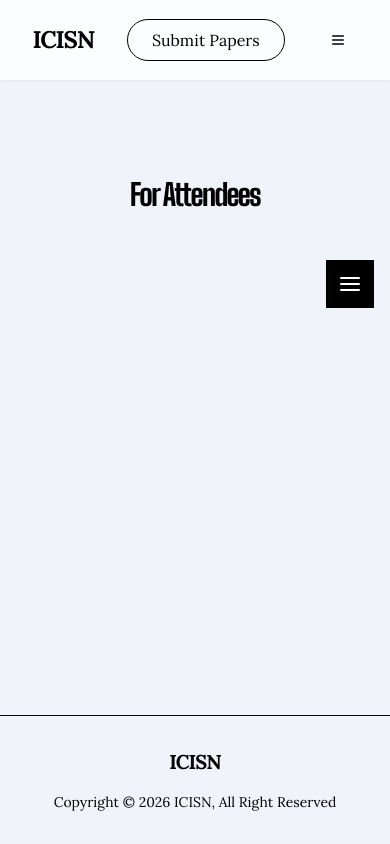
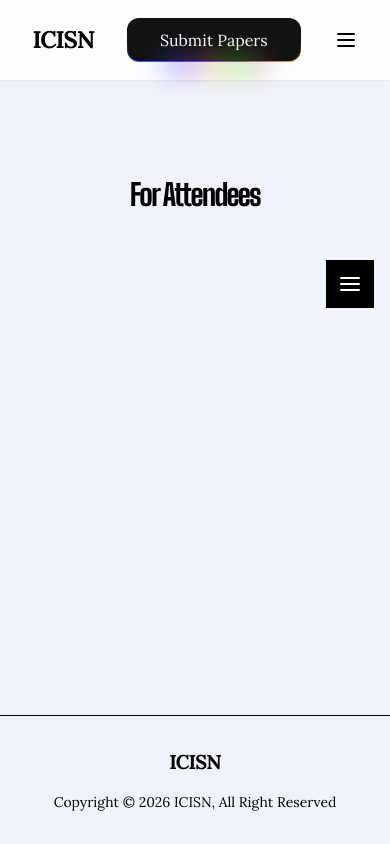
Before and after one commit to SkundKumar/icisn-conference, a Next.js app: page /for-attendees in a window 390 px wide. Built offline with nearby package versions, Linux system fonts and the light colour scheme.

Commit message:
button change and 2026 to all

```diff
--- a/app/for-attendees/page.tsx
+++ b/app/for-attendees/page.tsx
@@ -336,7 +336,7 @@ const [activeTab, setActiveTab] = useState("registration");
           <tbody>
             <tr className="border-t">
               <td className="p-3">Paper Submission Deadline</td>
-              <td className="p-3">22 November 2024, 22 December 2024</td>
+              <td className="p-3">22 November 2026, 22 December 2026</td>
             </tr>
             <tr className="border-t">
               <td className="p-3">Papers Decision</td>
--- a/app/globals.css
+++ b/app/globals.css
@@ -6,6 +6,11 @@
 
 @layer base {
   :root {
+    --color-1: 220, 90%, 56%;
+  --color-2: 340, 90%, 56%;
+  --color-3: 40, 90%, 56%;
+  --color-4: 120, 90%, 56%;
+  --color-5: 260, 90%, 56%;
     /* 🎓 ACADEMIC & PROFESSIONAL COLORS */
     --background: hsl(220, 50%, 96%); /* Light Grayish Blue */
     --foreground: hsl(220, 100%, 20%); /* Deep Navy Blue */
--- a/components/RainbowButton.tsx
+++ b/components/RainbowButton.tsx
@@ -18,7 +18,7 @@ export const RainbowButton = React.forwardRef<
         // light mode colors
         "bg-[linear-gradient(#121213,#121213),linear-gradient(#121213_50%,rgba(18,18,19,0.6)_80%,rgba(18,18,19,0)),linear-gradient(90deg,hsl(var(--color-1)),hsl(var(--color-5)),hsl(var(--color-3)),hsl(var(--color-4)),hsl(var(--color-2)))]",
         // dark mode colors
-        "dark:bg-[linear-gradient(#fff,#fff),linear-gradient(#fff_50%,rgba(255,255,255,0.6)_80%,rgba(0,0,0,0)),linear-gradient(90deg,hsl(var(--color-1)),hsl(var(--color-5)),hsl(var(--color-3)),hsl(var(--color-4)),hsl(var(--color-2)))]",
+
         className,
       )}
       {...props}
--- a/components/header.tsx
+++ b/components/header.tsx
@@ -1,11 +1,11 @@
-"use client"
+"use client";
 
-import { useState, useEffect } from "react"
-import Link from "next/link"
-import { Menu, X } from "lucide-react"
-import { Button } from "@/components/ui/button"
-import { cn } from "@/lib/utils"
-import { usePathname } from "next/navigation"
+import { useState, useEffect } from "react";
+import Link from "next/link";
+import { Menu, X } from "lucide-react";
+import { cn } from "@/lib/utils";
+import { usePathname } from "next/navigation";
+import { RainbowButton } from "./RainbowButton" // Import the RainbowButton
 
 const navItems = [
   { name: "HOME", path: "/" },
@@ -15,21 +15,21 @@ const navItems = [
   { name: "FOR ATTENDEES", path: "/for-attendees" },
   { name: "HISTORY", path: "/history" },
   { name: "CONTACT US", path: "/contact" },
-]
+];
 
 export default function Header() {
-  const [isOpen, setIsOpen] = useState(false)
-  const [scrolled, setScrolled] = useState(false)
-  const pathname = usePathname()
+  const [isOpen, setIsOpen] = useState(false);
+  const [scrolled, setScrolled] = useState(false);
+  const pathname = usePathname();
 
   useEffect(() => {
     const handleScroll = () => {
-      setScrolled(window.scrollY > 10)
-    }
+      setScrolled(window.scrollY > 10);
+    };
 
-    window.addEventListener("scroll", handleScroll)
-    return () => window.removeEventListener("scroll", handleScroll)
-  }, [])
+    window.addEventListener("scroll", handleScroll);
+    return () => window.removeEventListener("scroll", handleScroll);
+  }, []);
 
   return (
     <header
@@ -41,10 +41,14 @@ export default function Header() {
       <div className="container mx-auto px-4 md:px-6">
         <div className="flex h-20 items-center justify-around">
           <Link href="/" className="flex items-center space-x-2" onClick={() => setIsOpen(false)}>
-            <span className={cn(
+            <span
+              className={cn(
                 "text-2xl font-bold tracking-tighter font-playfair",
                 scrolled || pathname !== "/" ? "text-black" : "text-white"
-            )}>ICISN</span>
+              )}
+            >
+              ICISN
+            </span>
           </Link>
 
           <nav className="hidden md:flex space-x-6">
@@ -56,12 +60,11 @@ export default function Header() {
                   "text-sm font-medium tracking-wider transition-colors",
                   pathname === item.path
                     ? scrolled || pathname !== "/"
-        ? "text-black border-b-2 border-black pb-1" // Black when scrolled
-        : "text-white border-b-2 border-white pb-1" // White when not scrolled
+                      ? "text-black border-b-2 border-black pb-1"
+                      : "text-white border-b-2 border-white pb-1"
                     : scrolled || pathname !== "/"
                     ? "text-gray-900"
                     : "text-white"
-
                 )}
               >
                 {item.name}
@@ -69,23 +72,19 @@ export default function Header() {
             ))}
           </nav>
 
+          {/* Rainbow Button for Submit Papers */}
+          <RainbowButton className=" text-white ">
+            Submit Papers
+          </RainbowButton>
+
+          {/* Mobile Menu Button */}
           <button
-  className={cn(
-    "relative px-6 py-2 font-medium border rounded-full overflow-hidden transition-all duration-300 ease-in-out",
-    "before:absolute before:inset-0 before:scale-x-0 before:origin-left before:transition-transform before:duration-300 before:ease-in-out hover:before:scale-x-100 focus:outline-none focus:ring-2 focus:ring-primary/50",
-    scrolled || pathname !== "/"
-      ? "text-primary border-primary before:bg-primary hover:text-white hover:bg-black hover:scale-105 hover:shadow-lg"
-      : "text-black border-black hover:text-white hover:bg-black hover:scale-105 hover:shadow-lg"
-  )}
+            className="md:hidden"
+            onClick={() => setIsOpen(!isOpen)}
           >
-  Submit Papers
+            {isOpen ? <X className="h-6 w-6 text-black" /> : <Menu className="h-6 w-6 text-black" />}
+            <span className="sr-only">Toggle menu</span>
           </button>
-
-          <Button variant="ghost" size="icon" className="md:hidden" onClick={() => setIsOpen(!isOpen)}>
-            <Menu className={cn("h-6 w-6", isOpen ? "hidden" : "block", scrolled || pathname !== "/" ? "text-black" : "text-white")} />
-            <X className={cn("h-6 w-6", isOpen ? "block" : "hidden", scrolled || pathname !== "/" ? "text-black" : "text-white")} />
-            <span className="sr-only">Toggle menu</span>
-          </Button>
         </div>
       </div>
 
@@ -101,11 +100,7 @@ export default function Header() {
             <Link
               key={item.path}
               href={item.path}
-              className={cn(
-                "text-lg font-medium tracking-wider transition-colors hover:text-primary",
-                pathname === item.path ? "text-primary border-b border-primary pb-1" : "text-gray-900",
-
-              )}
+              className="text-lg font-medium tracking-wider transition-colors hover:text-primary"
               onClick={() => setIsOpen(false)}
             >
               {item.name}
@@ -114,5 +109,5 @@ export default function Header() {
         </nav>
       </div>
     </header>
-  )
+  );
 }
```
Lines whose indentation alone changed are shown as unchanged.
